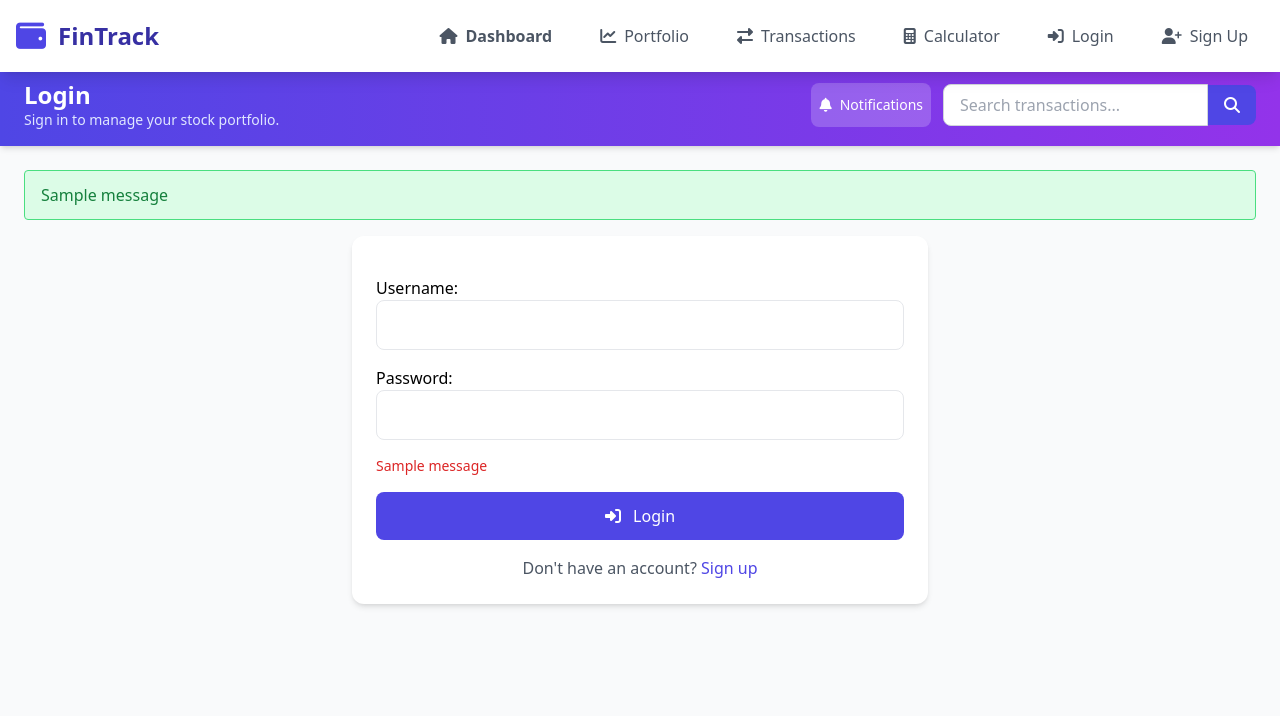
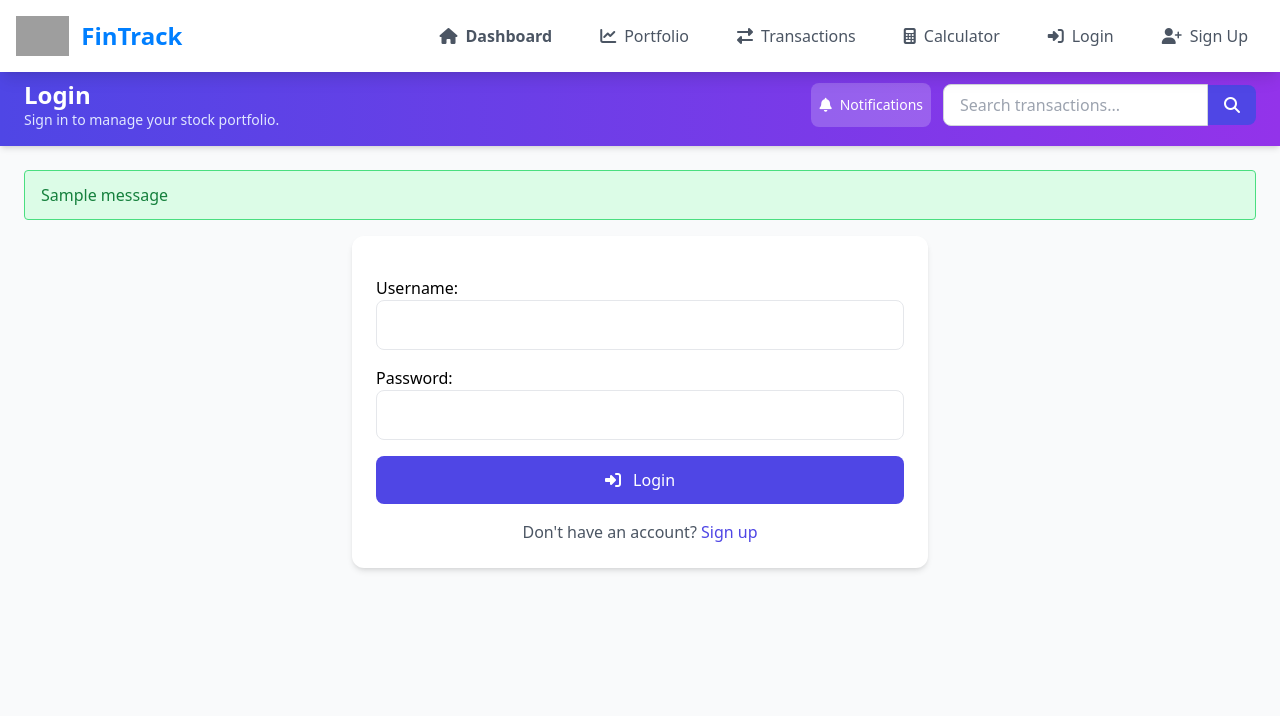
Before and after one commit to ashishkekan/FinTrack, a Django app: page / in a window 1280 px wide. Shown: the top 716 px of the page. Run offline with Django 4.2, Linux system fonts and the light colour scheme; one stand-in notice (Sample message) is shown; some libraries are stand-ins or nearby versions; grey boxes are pictures that could not be loaded.

Commit message:
Remove codes

```diff
--- a/stocks/templates/base.html
+++ b/stocks/templates/base.html
@@ -11,20 +11,16 @@
     <script src="https://cdn.jsdelivr.net/npm/chart.js"></script>
 </head>
 <body class="bg-gray-50 font-sans">
-    <!-- Mobile Menu Button -->
     <button id="menuBtn" class="md:hidden fixed top-4 left-4 z-50 bg-white p-2 rounded-lg shadow-lg">
         <i class="fas fa-bars text-indigo-600"></i>
     </button>
 
-    <!-- Navbar -->
     <nav id="navbar" class="navbar fixed top-0 left-0 w-full bg-white shadow-lg z-40">
         <div class="flex items-center justify-between p-4">
-            <!-- Logo and Brand -->
             <div class="flex items-center">
-                <i class="fas fa-wallet text-indigo-600 text-3xl mr-3"></i>
-                <h1 class="text-2xl font-bold text-indigo-800">FinTrack</h1>
+                <img src="https://mui.com/static/logo.png" alt="Material UI Logo" class="h-10 mr-3">
+                <h1 class="text-2xl font-bold" style="color: #007FFF;">FinTrack</h1>
             </div>
-            <!-- Desktop Menu -->
             <div class="hidden md:flex items-center space-x-4">
                 {% for link in request.sidebar_nav_links %}
                 <a href="{{ link.url }}" class="flex items-center px-4 py-2 rounded-lg {% if link.is_active %}bg-indigo-50 text-indigo-600{% else %}text-gray-600 hover:bg-indigo-50 hover:text-indigo-600{% endif %} {% if link.font_semibold %}font-semibold{% endif %} transition-colors">
@@ -41,7 +37,6 @@
                 {% endif %}
             </div>
         </div>
-        <!-- Mobile Menu -->
         <div id="mobileMenu" class="hidden md:hidden bg-white w-full shadow-md">
             <ul class="flex flex-col p-4 space-y-3">
                 {% for link in request.sidebar_nav_links %}
@@ -63,9 +58,7 @@
         </div>
     </nav>
 
-    <!-- Main Content -->
     <div class="mt-16 min-h-screen main-content">
-        <!-- Header -->
         <header class="bg-gradient-to-r from-indigo-600 to-purple-600 text-white px-6 py-4 shadow-md">
             <div class="flex flex-col md:flex-row justify-between items-start md:items-center gap-4">
                 <div>
@@ -88,7 +81,6 @@
             </div>
         </header>
 
-        <!-- Content -->
         <div class="p-6">
             {% if messages %}
                 {% for message in messages %}
--- a/stocks/templates/edit_transactions.html
+++ b/stocks/templates/edit_transactions.html
@@ -7,7 +7,6 @@
     <form method="post" class="space-y-4">
         {% csrf_token %}
         {{ form.as_p }}
-
         <div class="flex justify-between">
             <a href="{% url 'home' %}" class="w-1/2 mr-2 text-center bg-gray-600 text-white px-4 py-2 rounded hover:bg-gray-700">Back</a>
             <button type="submit" class="w-1/2 ml-2 bg-indigo-600 text-white px-4 py-2 rounded hover:bg-indigo-700">Update</button>
--- a/stocks/templates/login.html
+++ b/stocks/templates/login.html
@@ -9,13 +9,6 @@
     <form method="post" class="space-y-4">
         {% csrf_token %}
         {{ form.as_p }}
-
-        {% if messages %}
-            {% for message in messages %}
-                <p class="text-red-600 text-sm">{{ message }}</p>
-            {% endfor %}
-        {% endif %}
-
         <button type="submit" class="w-full bg-indigo-600 text-white px-4 py-3 rounded-lg hover:bg-indigo-700 transition-colors">
             <i class="fas fa-sign-in-alt mr-2"></i> Login
         </button>
--- a/stocks/templates/portfolio.html
+++ b/stocks/templates/portfolio.html
@@ -40,7 +40,6 @@
         </table>
     </div>
 
-    <!-- Pagination Controls -->
     <div class="mt-4 flex justify-center items-center space-x-2 text-sm text-gray-600">
         {% if page_obj.has_previous %}
             <a href="?page=1" class="px-3 py-1 border rounded hover:bg-gray-100">« First</a>
```
Also changed, not shown: stocks/templates/home.html (+0 -8 lines), stocks/templates/signup.html (+0 -7 lines), stocks/templates/transaction_form.html (+0 -7 lines).
